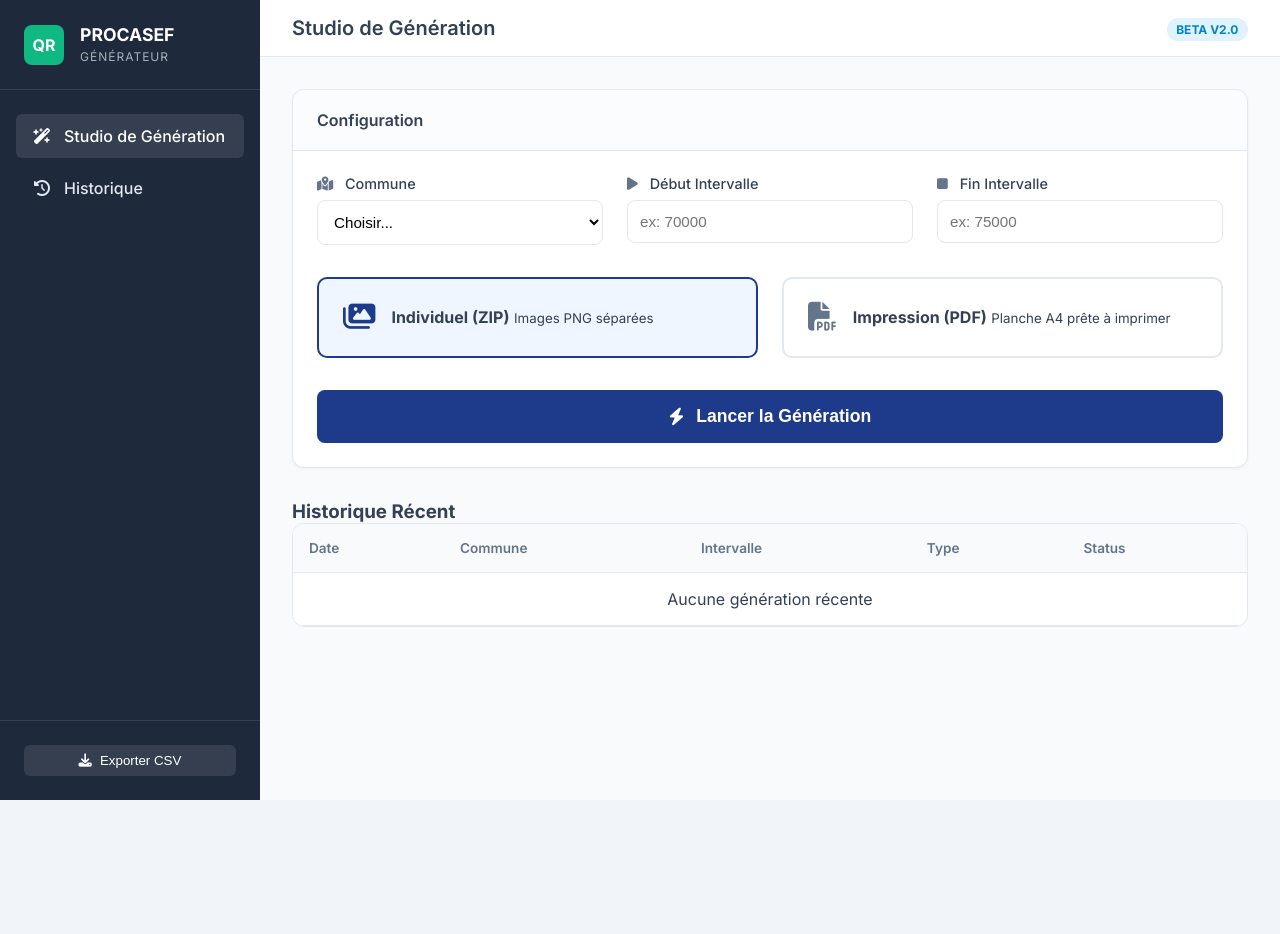
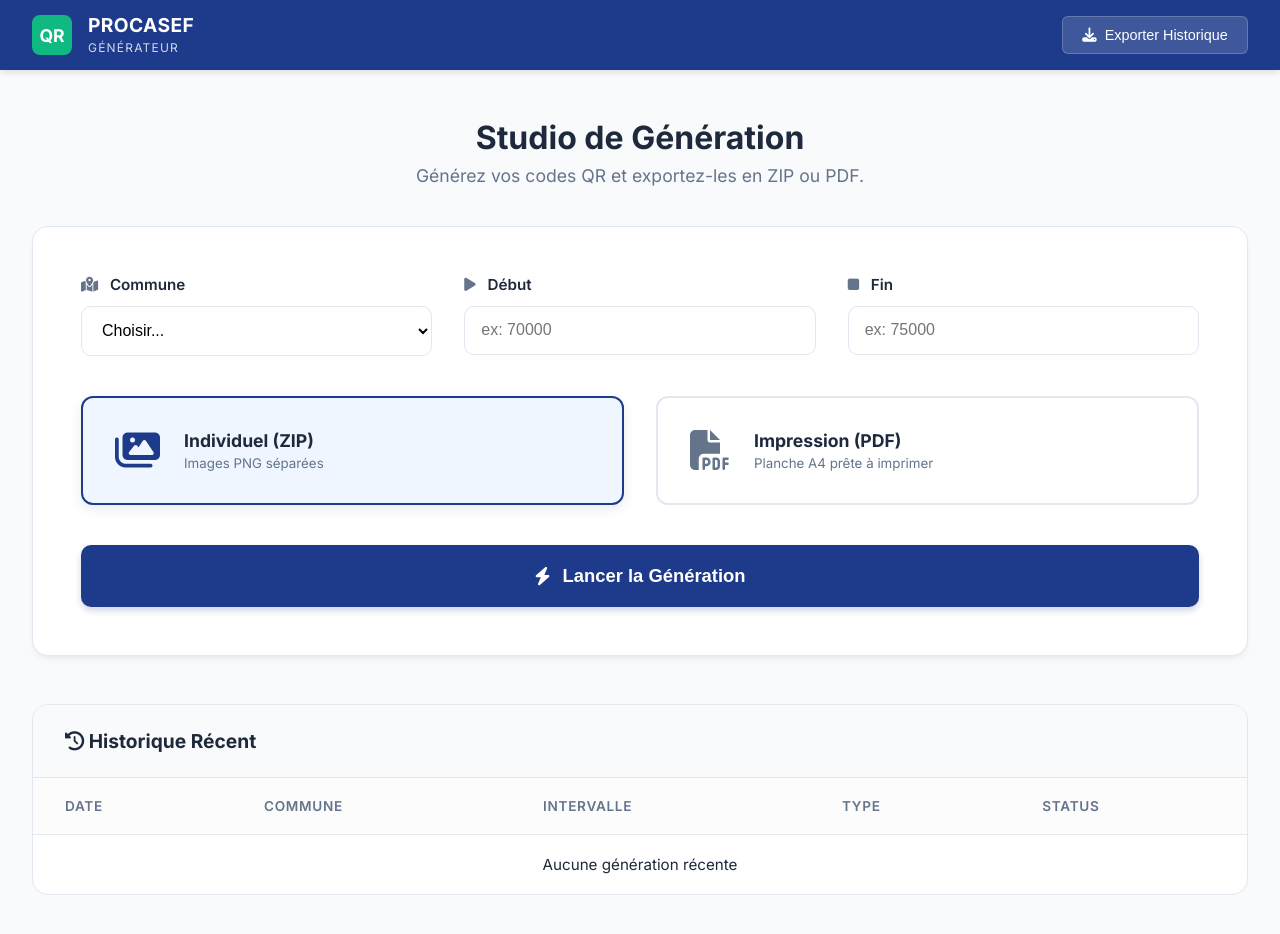
Before and after one commit to CHAHBG/Qrcodegenrator, a website: page public/index.html in a window 1280 px wide. Before the commit the page ends 800 px from the top, so only its background shows below. Drawn offline with nearby package versions, Linux system fonts and the light colour scheme.

Commit message:
UI Refinement: Top Navigation Layout

```diff
--- a/public/index.html
+++ b/public/index.html
@@ -4,7 +4,7 @@
 <head>
     <meta charset="UTF-8">
     <meta name="viewport" content="width=device-width, initial-scale=1.0">
-    <title>Générateur QR PROCASEF - Dashboard</title>
+    <title>Générateur QR PROCASEF - Studio</title>
 
     <!-- Fonts -->
     <link rel="preconnect" href="https://fonts.googleapis.com">
@@ -26,52 +26,35 @@
 
 <body>
 
-    <div class="dashboard-layout">
-        <!-- Sidebar -->
-        <aside class="sidebar">
+    <!-- Top Navigation -->
+    <nav class="top-nav">
+        <div class="nav-container">
             <div class="brand">
                 <div class="logo-box">QR</div>
-                <div>
+                <div class="brand-text">
                     <h2>PROCASEF</h2>
                     <span>Générateur</span>
                 </div>
             </div>
 
-            <nav class="nav-menu">
-                <a href="#" class="nav-item active">
-                    <i class="fa-solid fa-wand-magic-sparkles"></i>
-                    Studio de Génération
-                </a>
-                <a href="#" class="nav-item">
-                    <i class="fa-solid fa-clock-rotate-left"></i>
-                    Historique
-                </a>
+            <div class="nav-actions">
+                <button id="exportHistoryBtn" class="btn-nav">
+                    <i class="fa-solid fa-download"></i> Exporter Historique
+                </button>
+            </div>
+        </div>
     </nav>
 
-            <div class="sidebar-footer">
-                <button id="exportHistoryBtn" class="btn-secondary small">
-                    <i class="fa-solid fa-download"></i> Exporter CSV
-                </button>
-            </div>
-        </aside>
+    <!-- Main Content -->
+    <main class="main-container">
 
-        <!-- Main Content -->
-        <main class="main-content">
-            <header class="top-bar">
-                <h1 id="pageTitle">Studio de Génération</h1>
-                <div class="user-profile">
-                    <span class="badge">BETA V2.0</span>
-                </div>
+        <header class="page-header">
+            <h1>Studio de Génération</h1>
+            <p>Générez vos codes QR et exportez-les en ZIP ou PDF.</p>
         </header>
-
-            <div class="content-wrapper">
 
         <!-- Generation Card -->
         <div class="studio-card">
-                    <div class="card-header">
-                        <h3>Configuration</h3>
-                    </div>
-
             <form id="generateForm" class="studio-form">
                 <div class="form-grid">
                     <div class="form-group">
@@ -83,12 +66,12 @@
                     </div>
 
                     <div class="form-group">
-                                <label><i class="fa-solid fa-play"></i> Début Intervalle</label>
+                        <label><i class="fa-solid fa-play"></i> Début</label>
                         <input type="number" id="intervalStart" placeholder="ex: 70000" min="1" required>
                     </div>
 
                     <div class="form-group">
-                                <label><i class="fa-solid fa-stop"></i> Fin Intervalle</label>
+                        <label><i class="fa-solid fa-stop"></i> Fin</label>
                         <input type="number" id="intervalEnd" placeholder="ex: 75000" min="1" required>
                     </div>
                 </div>
@@ -151,9 +134,11 @@
             </div>
         </div>
 
-                <!-- Recent History Preview -->
-                <div class="history-preview">
-                    <h3>Historique Récent</h3>
+        <!-- Recent History -->
+        <div class="history-section">
+            <div class="section-title">
+                <h3><i class="fa-solid fa-clock-rotate-left"></i> Historique Récent</h3>
+            </div>
             <div class="table-container">
                 <table id="historyTable">
                     <thead>
@@ -172,9 +157,7 @@
             </div>
         </div>
 
-            </div>
     </main>
-    </div>
 
     <!-- Hidden Container for generating QR codes -->
     <div id="qr-hidden-container" style="display:none;"></div>
--- a/public/style.css
+++ b/public/style.css
@@ -1,14 +1,13 @@
 :root {
-    --bg-color: #f1f5f9;
-    --sidebar-bg: #1e293b;
-    --sidebar-text: #e2e8f0;
+    --bg-color: #f8fafc;
+    --nav-bg: #1e3a8a;
+    /* PROCASEF Navy */
+    --nav-text: #ffffff;
     --primary-color: #1e3a8a;
-    /* PROCASEF Navy */
     --primary-hover: #1e40af;
-    --secondary-color: #0f172a;
     --accent-color: #10b981;
     /* Emerald */
-    --text-dark: #334155;
+    --text-dark: #1e293b;
     --text-light: #64748b;
     --card-bg: #ffffff;
     --border-color: #e2e8f0;
@@ -25,33 +24,36 @@ body {
     font-family: 'Inter', system-ui, sans-serif;
     background-color: var(--bg-color);
     color: var(--text-dark);
-    height: 100vh;
-    overflow: hidden;
+    min-height: 100vh;
 }
 
-/* Dashboard Layout */
-.dashboard-layout {
+/* --- Top Navigation --- */
+.top-nav {
+    background: var(--nav-bg);
+    color: var(--nav-text);
+    padding: 0 2rem;
+    height: 70px;
     display: flex;
-    height: 100vh;
+    align-items: center;
+    box-shadow: 0 4px 6px -1px rgba(0, 0, 0, 0.1);
+    position: sticky;
+    top: 0;
+    z-index: 50;
 }
 
-/* Sidebar */
-.sidebar {
-    width: 260px;
-    background: var(--sidebar-bg);
-    color: var(--sidebar-text);
+.nav-container {
+    width: 100%;
+    max-width: 1400px;
+    margin: 0 auto;
     display: flex;
-    flex-direction: column;
-    flex-shrink: 0;
-    transition: all 0.3s ease;
+    justify-content: space-between;
+    align-items: center;
 }
 
 .brand {
-    padding: 1.5rem;
     display: flex;
     align-items: center;
     gap: 1rem;
-    border-bottom: 1px solid rgba(255, 255, 255, 0.1);
 }
 
 .logo-box {
@@ -64,157 +66,99 @@ body {
     align-items: center;
     justify-content: center;
     border-radius: 8px;
+    font-size: 1.1rem;
 }
 
-.brand h2 {
-    font-size: 1.1rem;
-    margin: 0;
-    color: white;
+.brand-text {
+    line-height: 1.2;
 }
 
-.brand span {
-    font-size: 0.75rem;
-    opacity: 0.7;
-    text-transform: uppercase;
-    letter-spacing: 1px;
+.brand-text h2 {
+    font-size: 1.2rem;
+    margin: 0;
+    font-weight: 700;
+    letter-spacing: 0.02em;
 }
 
-.nav-menu {
-    flex: 1;
-    padding: 1.5rem 1rem;
+.brand-text span {
+    font-size: 0.75rem;
+    opacity: 0.8;
+    text-transform: uppercase;
+    letter-spacing: 0.1em;
+}
+
+.btn-nav {
+    background: rgba(255, 255, 255, 0.15);
+    color: white;
+    border: 1px solid rgba(255, 255, 255, 0.2);
+    padding: 0.6rem 1.2rem;
+    border-radius: 6px;
+    cursor: pointer;
+    font-weight: 500;
+    font-size: 0.9rem;
+    transition: all 0.2s;
     display: flex;
-    flex-direction: column;
+    align-items: center;
     gap: 0.5rem;
 }
 
-.nav-item {
-    display: flex;
-    align-items: center;
-    gap: 0.75rem;
-    padding: 0.75rem 1rem;
-    color: var(--sidebar-text);
-    text-decoration: none;
-    border-radius: 6px;
-    transition: all 0.2s;
-    font-weight: 500;
+.btn-nav:hover {
+    background: rgba(255, 255, 255, 0.25);
 }
 
-.nav-item:hover,
-.nav-item.active {
-    background: rgba(255, 255, 255, 0.1);
-    color: white;
+/* --- Main Layout --- */
+.main-container {
+    max-width: 1400px;
+    margin: 3rem auto;
+    padding: 0 2rem;
 }
 
-.nav-item i {
-    width: 20px;
+.page-header {
+    margin-bottom: 2.5rem;
     text-align: center;
 }
 
-.sidebar-footer {
-    padding: 1.5rem;
-    border-top: 1px solid rgba(255, 255, 255, 0.1);
+.page-header h1 {
+    font-size: 2rem;
+    font-weight: 700;
+    color: var(--text-dark);
+    margin-bottom: 0.5rem;
 }
 
-.btn-secondary {
-    background: rgba(255, 255, 255, 0.1);
-    color: white;
-    border: none;
-    padding: 0.5rem 1rem;
-    border-radius: 6px;
-    width: 100%;
-    cursor: pointer;
-    transition: background 0.2s;
-    display: flex;
-    align-items: center;
-    justify-content: center;
-    gap: 0.5rem;
+.page-header p {
+    color: var(--text-light);
+    font-size: 1.1rem;
 }
 
-.btn-secondary:hover {
-    background: rgba(255, 255, 255, 0.2);
-}
-
-/* Main Content */
-.main-content {
-    flex: 1;
-    display: flex;
-    flex-direction: column;
-    overflow: hidden;
-    background: #f8fafc;
-}
-
-.top-bar {
-    background: white;
-    padding: 1rem 2rem;
-    display: flex;
-    justify-content: space-between;
-    align-items: center;
-    border-bottom: 1px solid var(--border-color);
-}
-
-.top-bar h1 {
-    font-size: 1.25rem;
-    font-weight: 600;
-}
-
-.badge {
-    background: #e0f2fe;
-    color: #0284c7;
-    padding: 0.25rem 0.6rem;
-    border-radius: 20px;
-    font-size: 0.75rem;
-    font-weight: 700;
-}
-
-/* Content Area */
-.content-wrapper {
-    flex: 1;
-    overflow-y: auto;
-    padding: 2rem;
-    max-width: 1200px;
-    margin: 0 auto;
-    width: 100%;
-}
-
+/* --- Cards --- */
 .studio-card {
-    background: white;
-    border-radius: 12px;
-    box-shadow: 0 1px 3px rgba(0, 0, 0, 0.05);
+    background: var(--card-bg);
+    border-radius: 16px;
+    box-shadow: 0 4px 6px -1px rgba(0, 0, 0, 0.05), 0 2px 4px -1px rgba(0, 0, 0, 0.03);
     border: 1px solid var(--border-color);
-    margin-bottom: 2rem;
-}
-
-.card-header {
-    padding: 1.25rem 1.5rem;
-    border-bottom: 1px solid var(--border-color);
-    background: #fbfcfd;
-    border-radius: 12px 12px 0 0;
-}
-
-.card-header h3 {
-    font-size: 1rem;
-    font-weight: 600;
-    color: var(--text-dark);
+    padding: 3rem;
+    margin-bottom: 3rem;
 }
 
 .studio-form {
-    padding: 1.5rem;
+    display: flex;
+    flex-direction: column;
+    gap: 2.5rem;
 }
 
-/* Form Styles */
 .form-grid {
     display: grid;
-    grid-template-columns: repeat(auto-fit, minmax(250px, 1fr));
-    gap: 1.5rem;
-    margin-bottom: 2rem;
+    grid-template-columns: repeat(3, 1fr);
+    gap: 2rem;
 }
 
+/* Form Elements */
 .form-group label {
     display: block;
-    margin-bottom: 0.5rem;
-    font-weight: 500;
+    margin-bottom: 0.75rem;
+    font-weight: 600;
     color: var(--text-dark);
-    font-size: 0.9rem;
+    font-size: 0.95rem;
 }
 
 .form-group label i {
@@ -225,19 +169,26 @@ body {
 select,
 input {
     width: 100%;
-    padding: 0.75rem;
+    padding: 0.9rem 1rem;
     border: 1px solid var(--border-color);
-    border-radius: 8px;
-    font-size: 0.95rem;
+    border-radius: 10px;
+    font-size: 1rem;
     background: #fff;
+    transition: all 0.2s;
+}
+
+select:focus,
+input:focus {
+    outline: none;
+    border-color: var(--primary-color);
+    box-shadow: 0 0 0 4px rgba(30, 58, 138, 0.1);
 }
 
 /* Mode Selector */
 .mode-selector {
     display: grid;
     grid-template-columns: 1fr 1fr;
-    gap: 1.5rem;
-    margin-bottom: 2rem;
+    gap: 2rem;
 }
 
 .mode-option {
@@ -253,70 +204,106 @@ input {
 .option-content {
     border: 2px solid var(--border-color);
     background: white;
-    border-radius: 10px;
-    padding: 1.5rem;
+    border-radius: 12px;
+    padding: 2rem;
     display: flex;
     align-items: center;
-    gap: 1rem;
+    gap: 1.5rem;
     transition: all 0.2s;
 }
 
 .option-content i {
-    font-size: 1.8rem;
+    font-size: 2.5rem;
     color: var(--text-light);
+    transition: color 0.2s;
 }
 
 .mode-option input:checked+.option-content {
     border-color: var(--primary-color);
     background: #eff6ff;
+    box-shadow: 0 4px 12px rgba(30, 58, 138, 0.1);
 }
 
 .mode-option input:checked+.option-content i {
     color: var(--primary-color);
 }
 
+.option-content strong {
+    display: block;
+    font-size: 1.1rem;
+    margin-bottom: 0.25rem;
+    color: var(--text-dark);
+}
+
+.option-content small {
+    display: block;
+    color: var(--text-light);
+}
+
 /* Actions */
 .btn-primary.large {
     width: 100%;
-    padding: 1rem;
-    font-size: 1.1rem;
+    padding: 1.25rem;
+    font-size: 1.15rem;
     background: var(--primary-color);
     color: white;
     border: none;
-    border-radius: 8px;
+    border-radius: 10px;
     cursor: pointer;
-    font-weight: 600;
+    font-weight: 700;
     display: flex;
     align-items: center;
     justify-content: center;
     gap: 0.75rem;
-    transition: background 0.2s;
+    transition: all 0.2s;
+    box-shadow: 0 4px 6px rgba(30, 58, 138, 0.2);
 }
 
-.btn-primary:hover {
+.btn-primary:hover:not(:disabled) {
     background: var(--primary-hover);
+    transform: translateY(-1px);
+    box-shadow: 0 6px 12px rgba(30, 58, 138, 0.25);
 }
 
-/* Progress UI */
+.btn-primary:disabled {
+    background: #cbd5e1;
+    cursor: not-allowed;
+    box-shadow: none;
+}
+
+/* Progress Section */
 .progress-section {
     background: white;
     border-radius: 12px;
-    padding: 2rem;
-    box-shadow: 0 4px 6px -1px rgba(0, 0, 0, 0.1);
-    margin-bottom: 2rem;
+    padding: 2.5rem;
+    box-shadow: 0 4px 6px -1px rgba(0, 0, 0, 0.05);
     border: 1px solid var(--border-color);
+    margin-bottom: 3rem;
 }
 
 .progress-header {
     display: flex;
     justify-content: space-between;
-    margin-bottom: 1rem;
+    align-items: center;
+    margin-bottom: 1.5rem;
+}
+
+.progress-header h4 {
+    font-size: 1.2rem;
+    color: var(--text-dark);
+}
+
+.progress-header span {
+    font-family: monospace;
+    font-size: 1.2rem;
+    font-weight: 700;
+    color: var(--primary-color);
 }
 
 .progress-track {
-    height: 12px;
+    height: 16px;
     background: #f1f5f9;
-    border-radius: 6px;
+    border-radius: 8px;
     overflow: hidden;
     margin-bottom: 1rem;
 }
@@ -330,55 +317,88 @@ input {
 .progress-status {
     text-align: center;
     color: var(--text-light);
-    font-size: 0.9rem;
-    font-style: italic;
+    font-weight: 500;
 }
 
-/* Results */
+/* Success Banner */
 .success-banner {
     background: #ecfdf5;
-    border: 1px solid #d1fae5;
-    border-radius: 12px;
-    padding: 2rem;
+    border: 2px solid #a7f3d0;
+    border-radius: 16px;
+    padding: 3rem;
     text-align: center;
     display: flex;
     flex-direction: column;
     align-items: center;
-    gap: 1rem;
+    gap: 1.5rem;
+    margin-bottom: 3rem;
 }
 
 .icon-circle {
-    width: 60px;
-    height: 60px;
+    width: 80px;
+    height: 80px;
     background: #10b981;
     color: white;
     border-radius: 50%;
     display: flex;
     align-items: center;
     justify-content: center;
+    font-size: 2.5rem;
+    margin-bottom: 0.5rem;
+}
+
+.banner-text h4 {
     font-size: 1.5rem;
+    color: #064e3b;
+    margin-bottom: 0.5rem;
+}
+
+.banner-text p {
+    color: #065f46;
+    font-size: 1.1rem;
 }
 
 .btn-download {
-    background: #10b981;
+    background: #059669;
     color: white;
     border: none;
-    padding: 0.75rem 1.5rem;
-    border-radius: 8px;
-    font-weight: 600;
+    padding: 1rem 2rem;
+    border-radius: 10px;
+    font-weight: 700;
+    font-size: 1.1rem;
     cursor: pointer;
     display: flex;
     align-items: center;
-    gap: 0.5rem;
-    font-size: 1rem;
+    gap: 0.75rem;
+    transition: background 0.2s;
+    box-shadow: 0 4px 6px rgba(16, 185, 129, 0.2);
 }
 
-/* Table */
+.btn-download:hover {
+    background: #047857;
+}
+
+/* History Section */
+.history-section {
+    background: white;
+    border-radius: 16px;
+    border: 1px solid var(--border-color);
+    overflow: hidden;
+}
+
+.section-title {
+    background: #f8fafc;
+    padding: 1.5rem 2rem;
+    border-bottom: 1px solid var(--border-color);
+}
+
+.section-title h3 {
+    font-size: 1.2rem;
+    color: var(--text-dark);
+}
+
 .table-container {
-    background: white;
-    border-radius: 12px;
-    overflow: hidden;
-    border: 1px solid var(--border-color);
+    overflow-x: auto;
 }
 
 table {
@@ -387,19 +407,41 @@ table {
 }
 
 th {
-    background: #f8fafc;
-    padding: 1rem;
+    background: #fcfcfc;
     text-align: left;
+    padding: 1.25rem 2rem;
+    color: var(--text-light);
     font-weight: 600;
-    color: var(--text-light);
     font-size: 0.85rem;
+    text-transform: uppercase;
+    letter-spacing: 0.05em;
     border-bottom: 1px solid var(--border-color);
 }
 
 td {
-    padding: 1rem;
+    padding: 1.25rem 2rem;
     border-bottom: 1px solid var(--border-color);
     color: var(--text-dark);
+    font-size: 0.95rem;
+}
+
+tr:last-child td {
+    border-bottom: none;
+}
+
+tr:hover {
+    background-color: #f8fafc;
+}
+
+/* Responsive */
+@media (max-width: 1024px) {
+    .form-grid {
+        grid-template-columns: 1fr;
+    }
+
+    .mode-selector {
+        grid-template-columns: 1fr;
+    }
 }
 
 .hidden {
```
Lines whose indentation alone changed are shown as unchanged.
